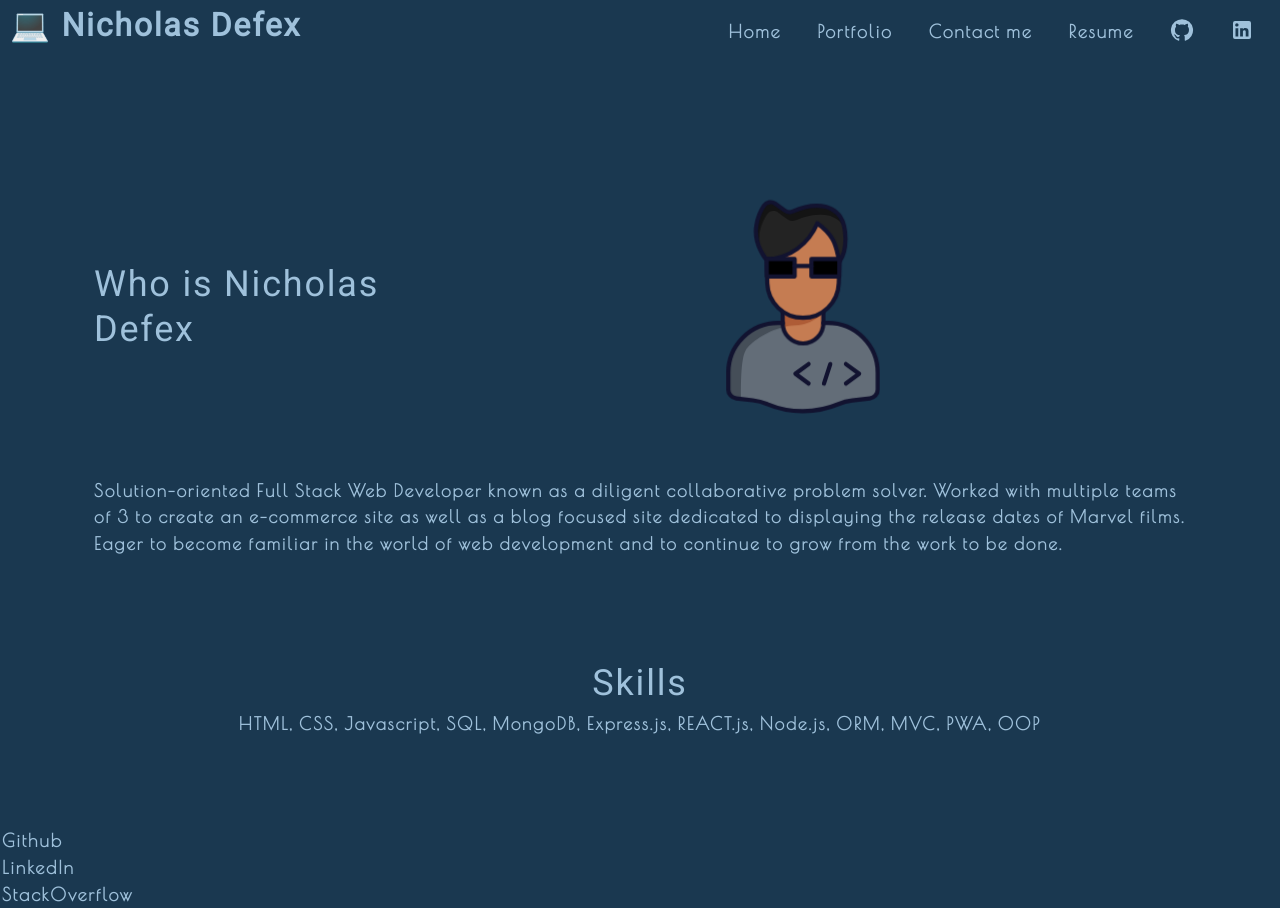
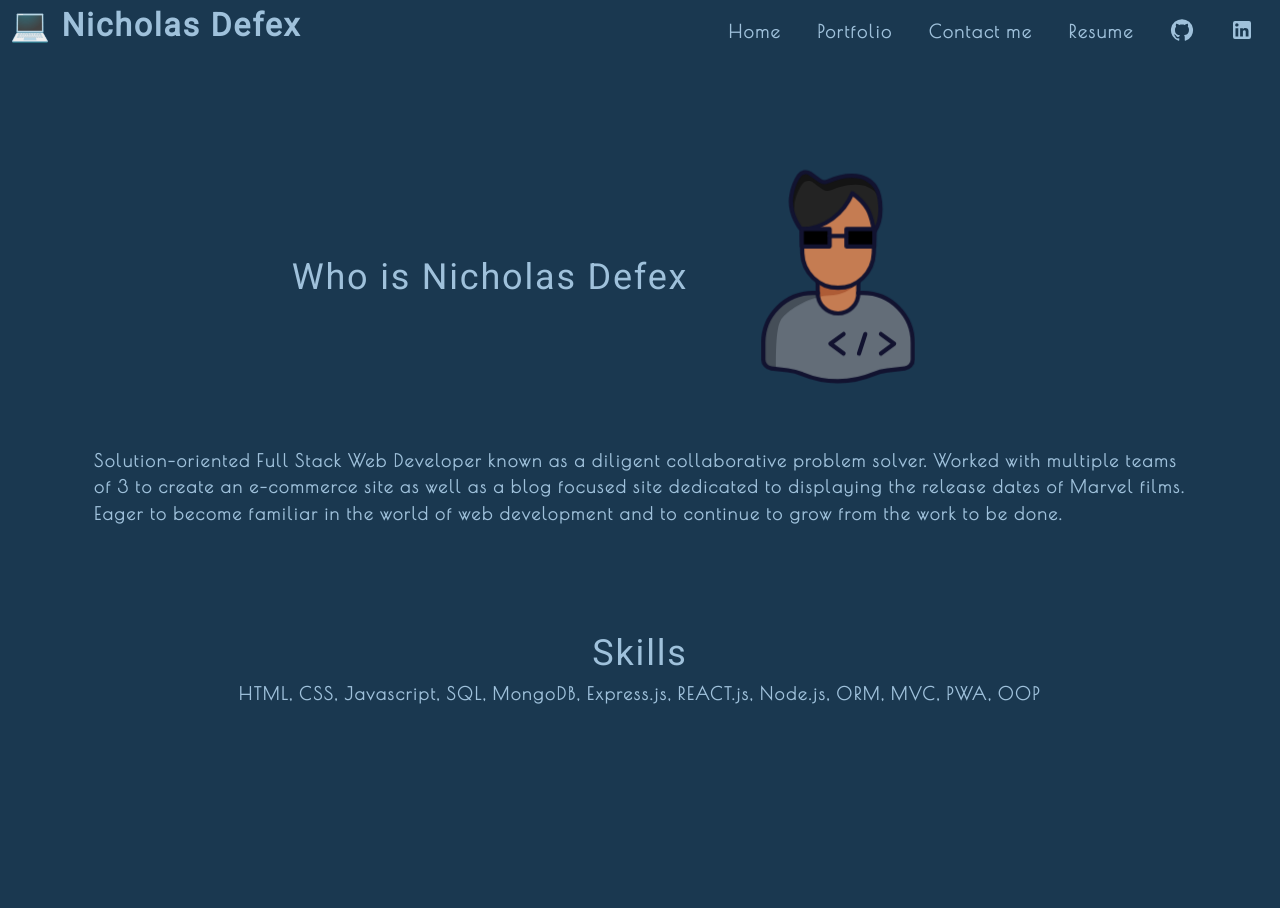
Before and after one commit to Ndefected15/Nicholas-Defex, a React (Create React App) app: page / in a window 1280 px wide. After the commit the page ends 800 px from the top, so only its background shows below. Built offline with nearby package versions, Linux system fonts and the light colour scheme.

Commit message:
Fully functioning portfolio

```diff
--- a/src/App.js
+++ b/src/App.js
@@ -73,17 +73,6 @@ function App() {
 								<Route path="/" element={<Home />}></Route>
 							</Routes>
 						</main>
-						<footer>
-							<a href="https://github.com/Ndefected15">Github</a>
-							<br />
-							<a href="https://www.linkedin.com/in/nicholas-defex-7634a41b4/">
-								LinkedIn
-							</a>
-							<br />
-							<a href="https://stackoverflow.com/users/17122731/ndefected15">
-								StackOverflow
-							</a>
-						</footer>
 					</div>
 				</Router>
 			)}
--- a/src/components/Home/index.js
+++ b/src/components/Home/index.js
@@ -7,7 +7,7 @@ function Home() {
 		<section className="my-5">
 			<h1 id="about" className="centered">
 				Who is Nicholas Defex
-				<div className="container">
+				<div class="flex-row">
 					<Player
 						src={Dev}
 						className="player"
--- a/src/components/Nav/index.js
+++ b/src/components/Nav/index.js
@@ -19,7 +19,7 @@ function Nav(props) {
 	return (
 		<header className="flex-row px-1">
 			<h2>
-				<Link to={'/'}>
+				<Link to={'/'} onClick={() => this.reloadPage()}>
 					<span role="img" aria-label="computer">
 						{' '}
 						💻
@@ -30,7 +30,9 @@ function Nav(props) {
 			<nav>
 				<ul className="flex-row">
 					<li className={`mx-2 ${'navActive'}`}>
-						<Link to={'/'}>Home</Link>
+						<Link to={'/'} onClick={() => this.reloadPage()}>
+							Home
+						</Link>
 					</li>
 					<li className={`mx-2 ${'navActive'}`}>
 						<Link to={'/portfolio'}>Portfolio</Link>
--- a/src/index.css
+++ b/src/index.css
@@ -1,7 +1,7 @@
 main {
 	margin: 0 auto;
 	max-width: 90%;
-	padding: 50px 30px;
+	padding: 20px 30px;
 }
 
 .loading {
```
Also changed, not shown: 1 other file (tests, documents, lock files or other folders).
